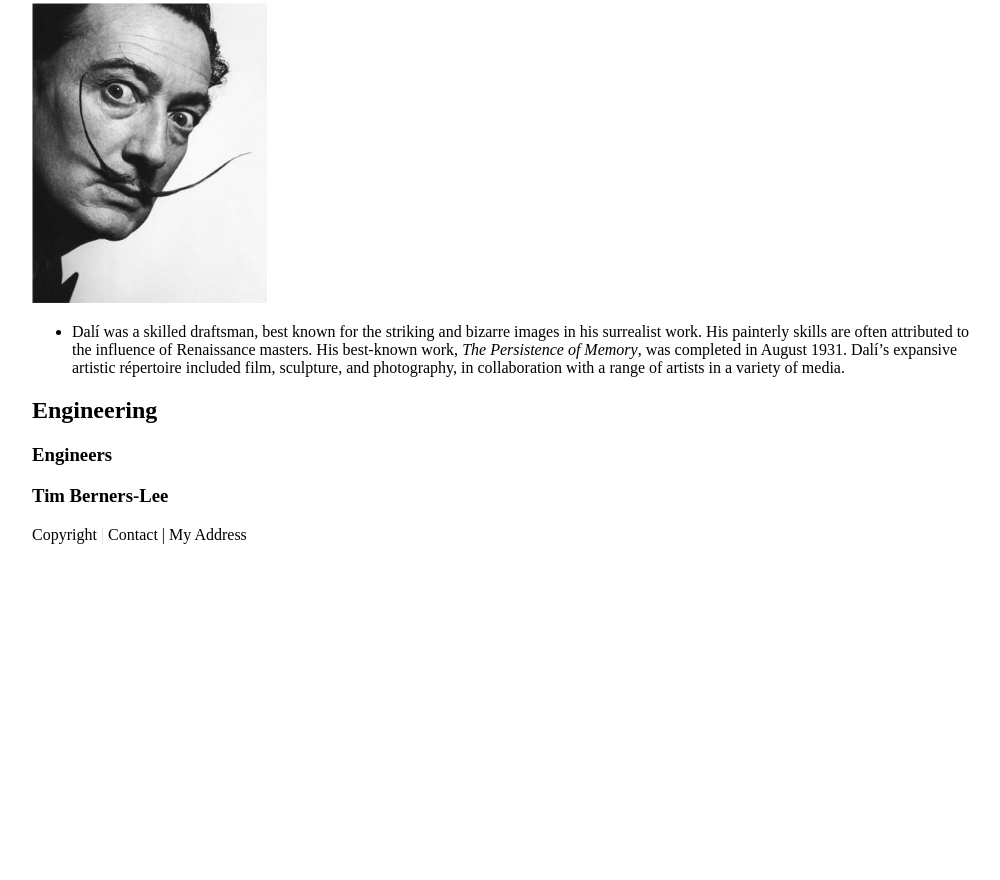
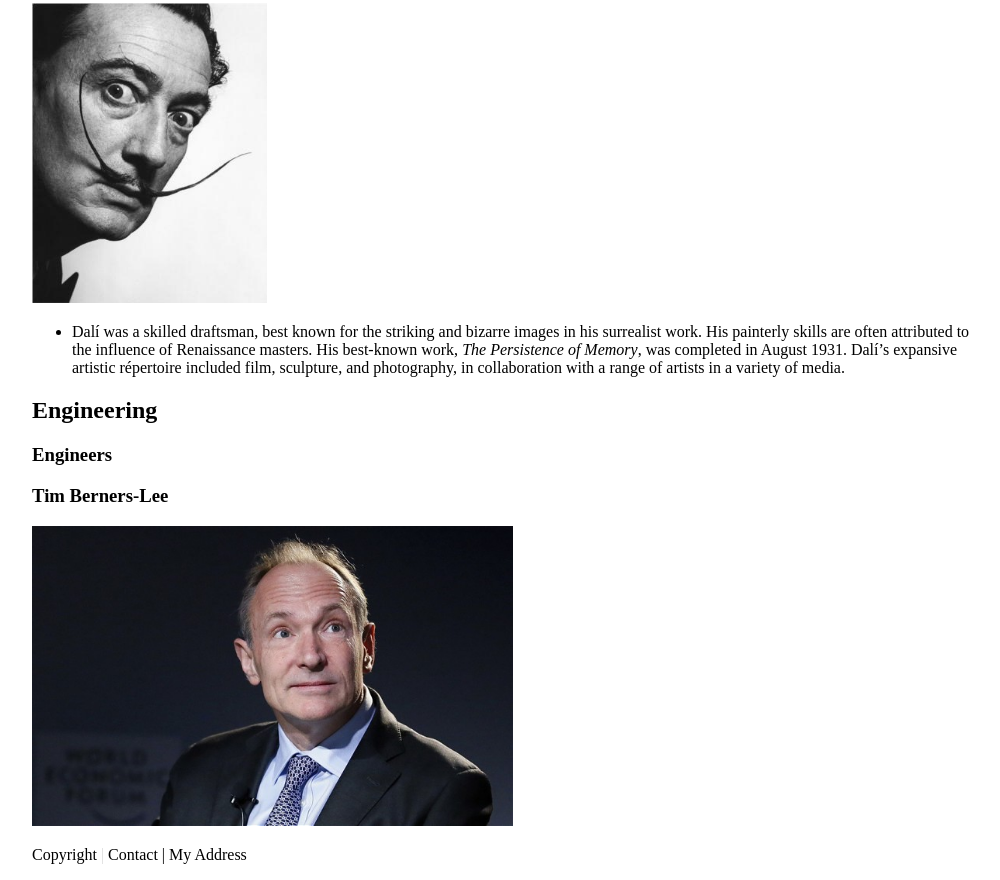
Before and after one commit to emkerin/Assignment1, a plain HTML site: page index.html in a window 1280 px wide. Shown: the part 294-1174 px from the top of the page, without its empty margins (128-1128 px from the left). Before the commit the page ends 854 px from the top, so only its background shows below. Drawn offline with Linux system fonts and the light colour scheme.

Commit message:
Added TBL image to HTML

```diff
--- a/index.html
+++ b/index.html
@@ -28,6 +28,7 @@
             <h2>Engineering</h2>
                <h3>Engineers</h3>
                   <h3>Tim Berners-Lee</h3>
+                  <nav><div><img src="img/tbl-img.jpg" height="300" alt=""></div></nav>
       </main>
       <footer>
          <p> Copyright <span>|</span> Contact | My Address </p>
```
